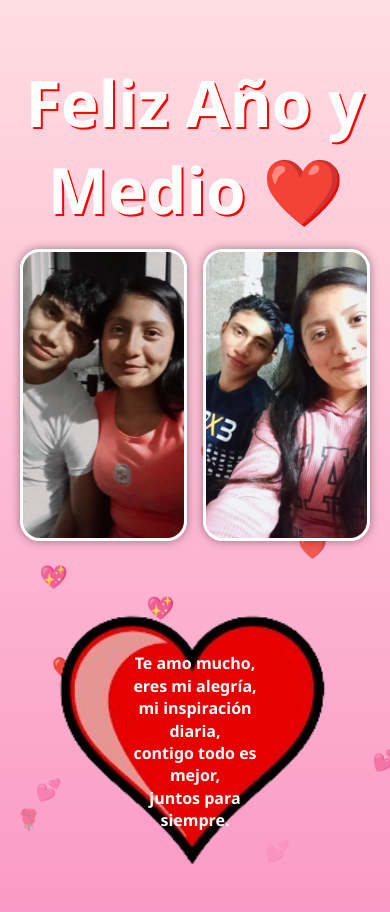
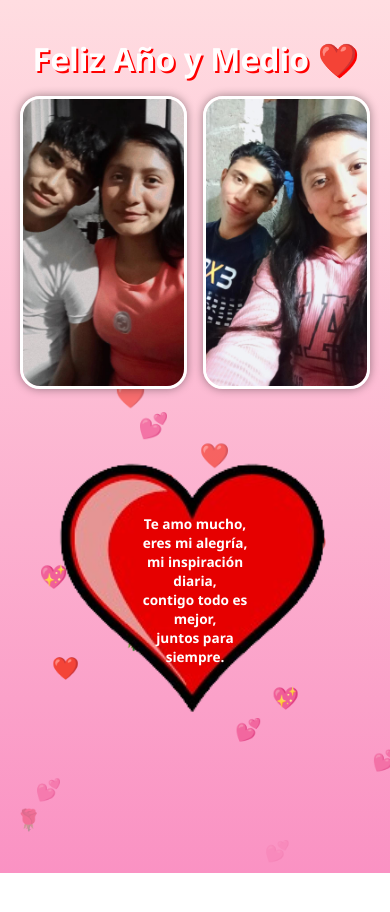
Before and after one commit to josedanielmendoza/feliz-dia-preciosa, a plain HTML site: page index.html in a window 390 px wide. After the commit the page ends 873 px from the top, so only its background shows below. Drawn offline with Linux system fonts and the light colour scheme.

Commit message:
Update style.css

```diff
--- a/style.css
+++ b/style.css
@@ -135,7 +135,7 @@ audio {
   }
 
   #main-title {
-    font-size: 4rem;
+    font-size: 2rem;
   }
 
  .heart-img img {
@@ -144,7 +144,7 @@ audio {
   }
 
   .heart-inside-text {
-    font-size: 1rem; /* Puedes ajustar aquí si quieres texto más pequeño */
+    font-size: 0.85rem; /* Puedes ajustar aquí si quieres texto más pequeño */
     max-width: 80%; /* Para que el texto no se salga del corazón */
   }
 
```
